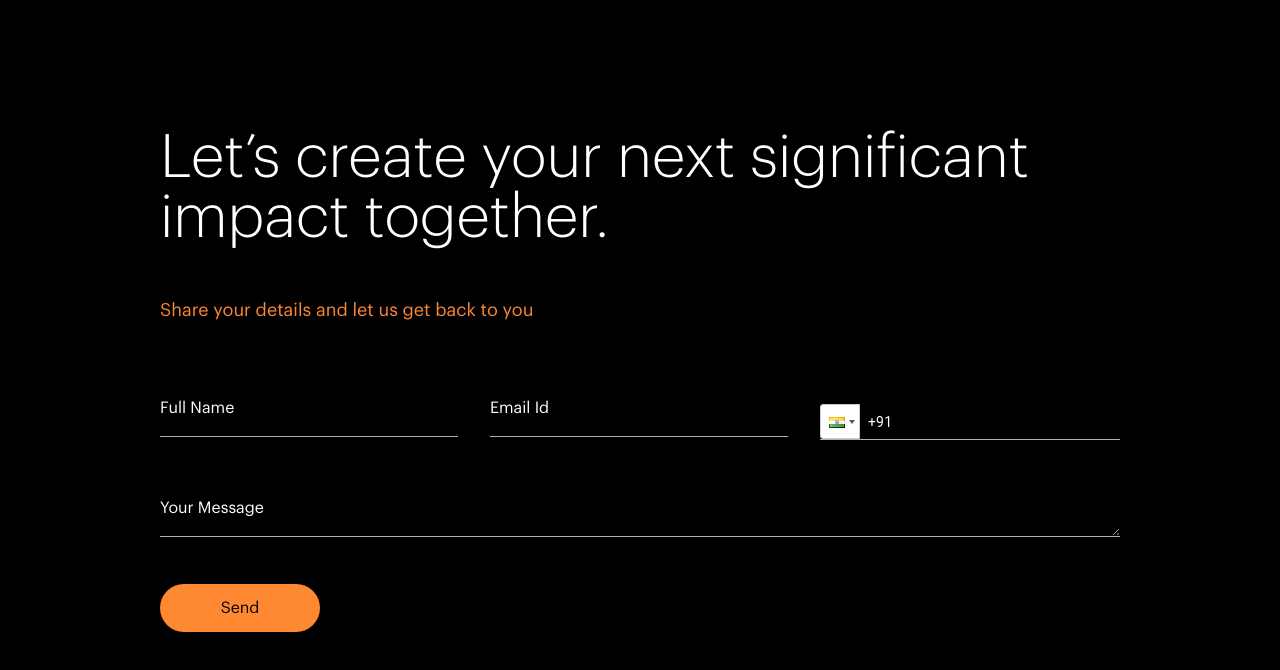
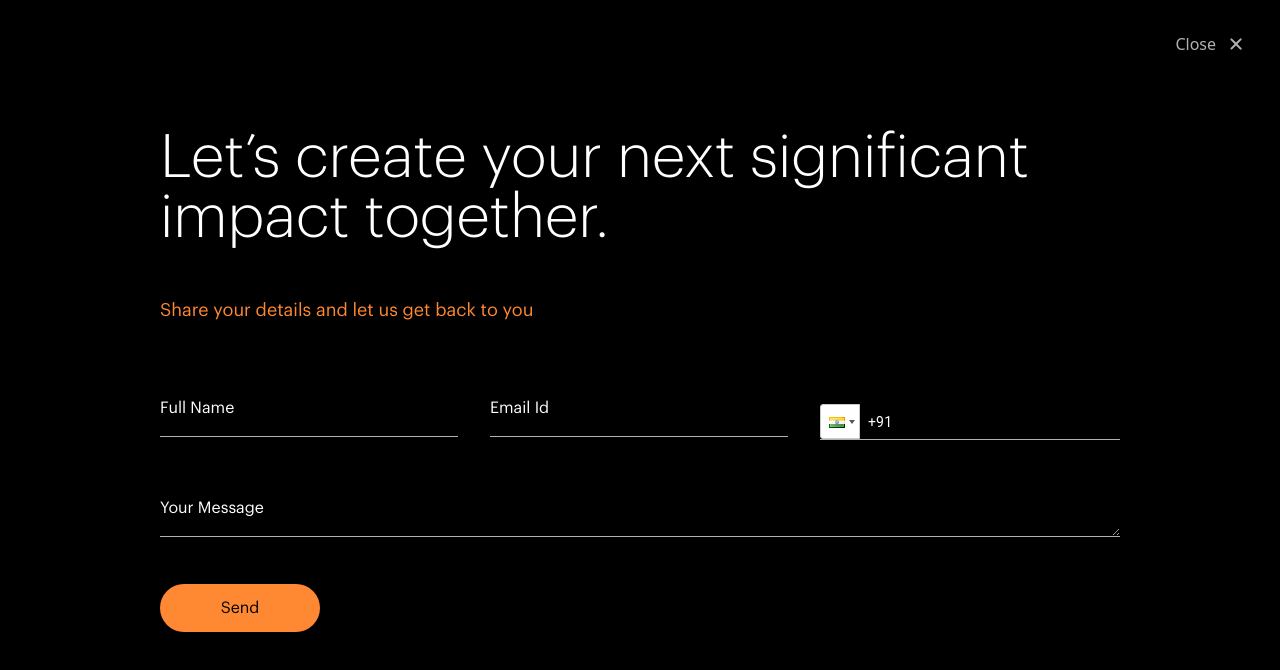
Before and after one commit to mr-talukdar/spikestream-website-dev-form, a React (Create React App) app: page /contact-us in a window 1280 px wide. Shown: the top 670 px of the page. Built offline with nearby package versions, Linux system fonts and the light colour scheme.

Commit message:
Close button added

```diff
--- a/src/pages/InfoPages/ContactUs.js
+++ b/src/pages/InfoPages/ContactUs.js
@@ -4,7 +4,11 @@ import { useEffect, useState } from "react"
 import { Oval } from "react-loader-spinner"
 import emailjs from "@emailjs/browser"
 import { PORTFOLIO_IMAGES } from "@images"
+import { useNavigate } from 'react-router-dom';
+
 const Form = ({ open, setOpen }) => {
+    const navigate = useNavigate();
+
     const [name, setName] = useState("")
 
     const [number, setNumber] = useState("")
@@ -105,7 +109,7 @@ const Form = ({ open, setOpen }) => {
                             alt={PORTFOLIO_IMAGES.form_success}
                         />
                         <div className="mt-12 font-graphik font-light text-2xl tablet:text-5xl text-center">
-                            Thank you, we will get back<br/>to you soon
+                            Thank you, we will get back<br />to you soon
                         </div>
                     </div>
                 )
@@ -179,6 +183,22 @@ const Form = ({ open, setOpen }) => {
 
     return (
         <div className="p-10 laptop:px-40 z-50 h-screen py-20 laptop:py-32">
+            <div className="absolute top-8 right-8">
+                <button
+                    className="text-subtle flex flex-row items-center"
+                    onClick={() => {
+                        navigate(-1)
+                    }}
+                >
+                    <span>Close</span>
+                    <svg
+                        className="ml-2 h-6 w-6 fill-current"
+                        viewBox="0 0 24 24"
+                    >
+                        <path d="M6.7 6.7a1 1 0 0 1 1.4 0L12 10.6l3.9-3.9a1 1 0 1 1 1.4 1.4L13.4 12l3.9 3.9a1 1 0 1 1-1.4 1.4L12 13.4l-3.9 3.9a1 1 0 0 1-1.4-1.4L10.6 12 6.7 8.1a1 1 0 0 1 0-1.4z" />
+                    </svg>
+                </button>
+            </div>
             {
                 getMainContent()
             }
```
